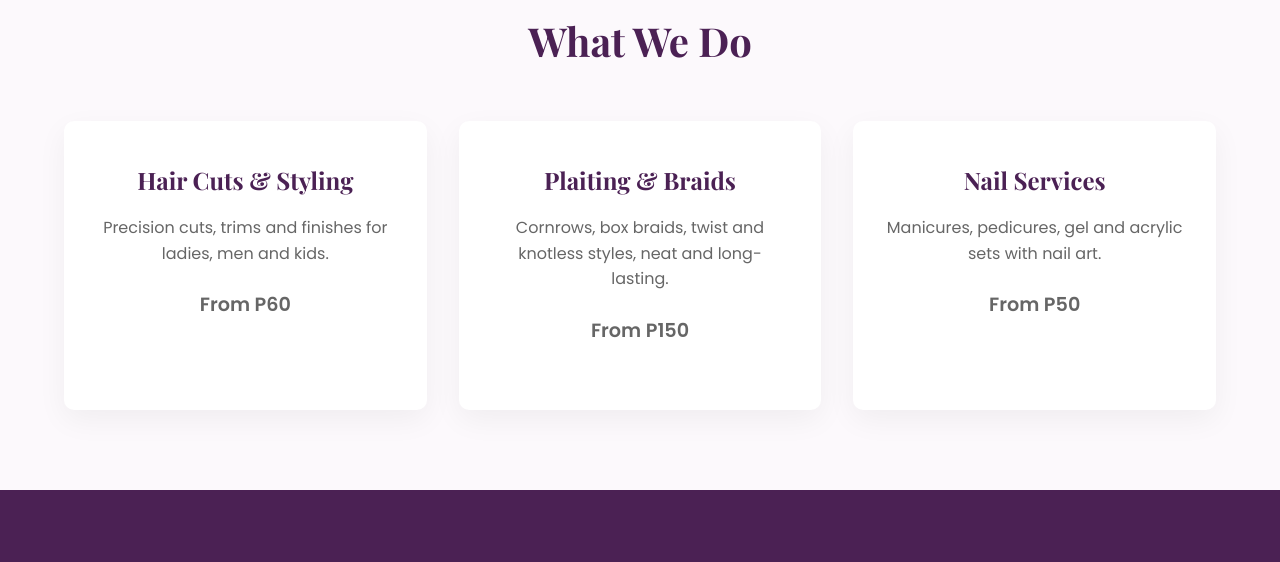
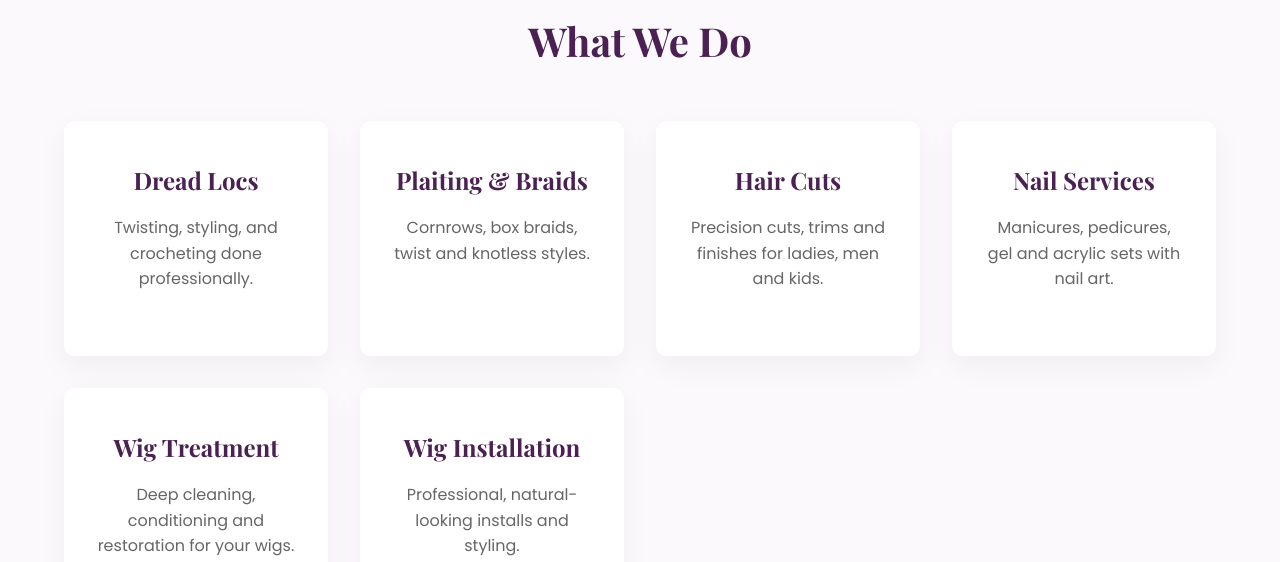
Before and after one commit to bida24-072/Kevi-Hair-AND-Beauty-Studio, a plain HTML site: page index.html in a window 1280 px wide. Shown: the part 810-1372 px from the top of the page. Drawn offline with nearby package versions, Linux system fonts and the light colour scheme.

Commit message:
Update index.html

```diff
--- a/index.html
+++ b/index.html
@@ -30,34 +30,43 @@
     <!-- Hero Section -->
     <section class="hero">
         <div class="hero-content">
-            <h1>Hair, braids and nails, finished beautifully.</h1>
+            <h1>Hair, braids, locs and nails, finished beautifully.</h1>
             <p>Expert hands and a warm welcome at KEVI Hair & Beauty. Choose your service and book in under a minute.</p>
             <div class="hero-buttons">
-                <!-- Replace with your actual WhatsApp number -->
-                <a href="https://wa.me/1234567890?text=Hi%20Kevi%20Salon,%20I'd%20like%20to%20book%20an%20appointment." class="btn-primary" target="_blank">Book Appointment</a>
+                <a href="https://wa.me/26777760655?text=Hi%20Kevi%20Salon,%20I'd%20like%20to%20book%20an%20appointment." class="btn-primary" target="_blank">Book Appointment</a>
                 <a href="services.html" class="btn-outline">See Prices</a>
             </div>
         </div>
     </section>
 
     <!-- Services Section -->
+     <!-- Services Section -->
     <section class="services">
         <h2 class="section-title">What We Do</h2>
         <div class="service-grid">
             <div class="service-card">
-                <h3>Hair Cuts & Styling</h3>
-                <p>Precision cuts, trims and finishes for ladies, men and kids.</p>
-                <p class="price">From P60</p>
+                <h3>Dread Locs</h3>
+                <p>Twisting, styling, and crocheting done professionally.</p>
             </div>
             <div class="service-card">
                 <h3>Plaiting & Braids</h3>
-                <p>Cornrows, box braids, twist and knotless styles, neat and long-lasting.</p>
-                <p class="price">From P150</p>
+                <p>Cornrows, box braids, twist and knotless styles.</p>
+            </div>
+            <div class="service-card">
+                <h3>Hair Cuts</h3>
+                <p>Precision cuts, trims and finishes for ladies, men and kids.</p>
             </div>
             <div class="service-card">
                 <h3>Nail Services</h3>
                 <p>Manicures, pedicures, gel and acrylic sets with nail art.</p>
-                <p class="price">From P50</p>
+            </div>
+            <div class="service-card">
+                <h3>Wig Treatment</h3>
+                <p>Deep cleaning, conditioning and restoration for your wigs.</p>
+            </div>
+            <div class="service-card">
+                <h3>Wig Installation</h3>
+                <p>Professional, natural-looking installs and styling.</p>
             </div>
         </div>
     </section>
```
